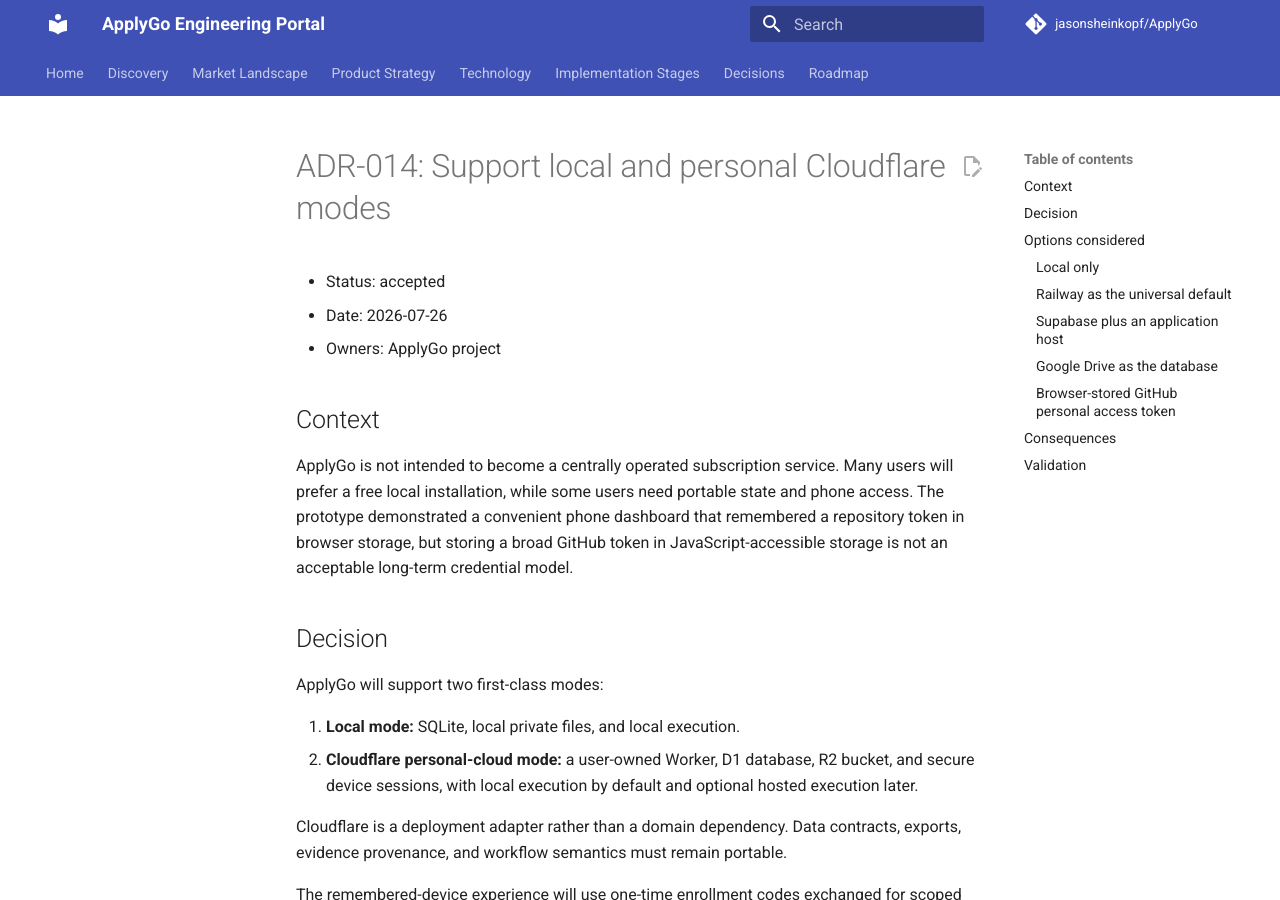
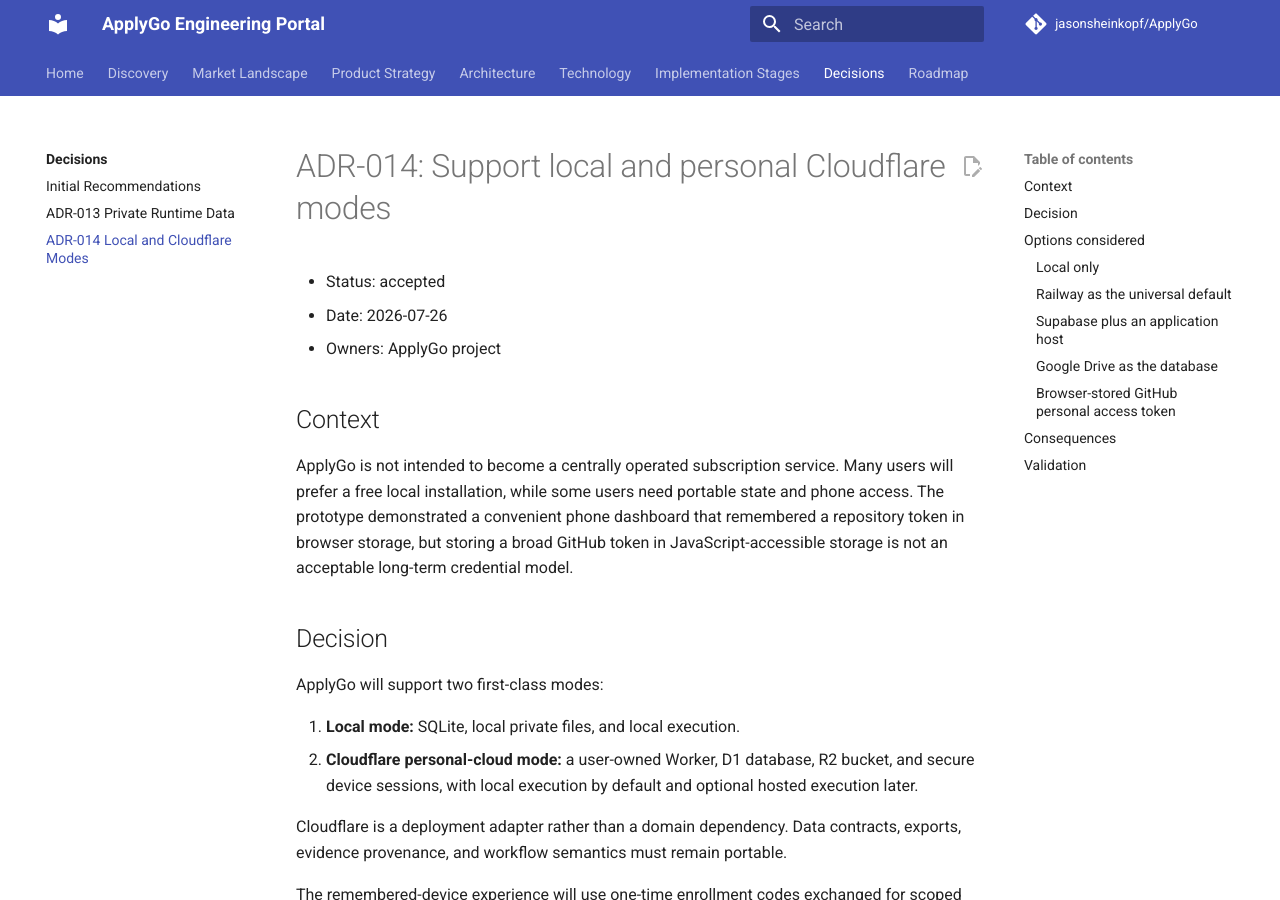
Before and after one commit to jasonsheinkopf/ApplyGo, an MkDocs documentation site: the page built from docs/decisions/adr-014-dual-mode-cloudflare.md, in a window 1280 px wide and 900 px high. Built offline with MkDocs 1.6.1 and Material for MkDocs 9.7.7, drawn with Linux system fonts in a browser that asks for light colours; comment, search, counter and statistics services are not loaded.

Commit message:
Add dual-mode architecture to documentation navigation

```diff
--- a/mkdocs.yml
+++ b/mkdocs.yml
@@ -53,6 +53,8 @@
       - Progressive Autonomy: product/progressive-autonomy.md
       - Capability Map: product/capability-map.md
       - Requirements: product/requirements.md
+  - Architecture:
+      - Local and Cloudflare Dual Mode: architecture/local-cloudflare-dual-mode.md
   - Technology:
       - Technology Landscape: technology/index.md
       - Execution and Deployment: technology/execution-deployment.md
@@ -65,5 +67,6 @@
       - Decision Register: decisions/index.md
       - Initial Recommendations: decisions/initial-recommendations.md
       - ADR-013 Private Runtime Data: decisions/adr-013-private-runtime-data.md
+      - ADR-014 Local and Cloudflare Modes: decisions/adr-014-dual-mode-cloudflare.md
   - Roadmap:
       - Phases and Exit Criteria: roadmap/phases.md
```
